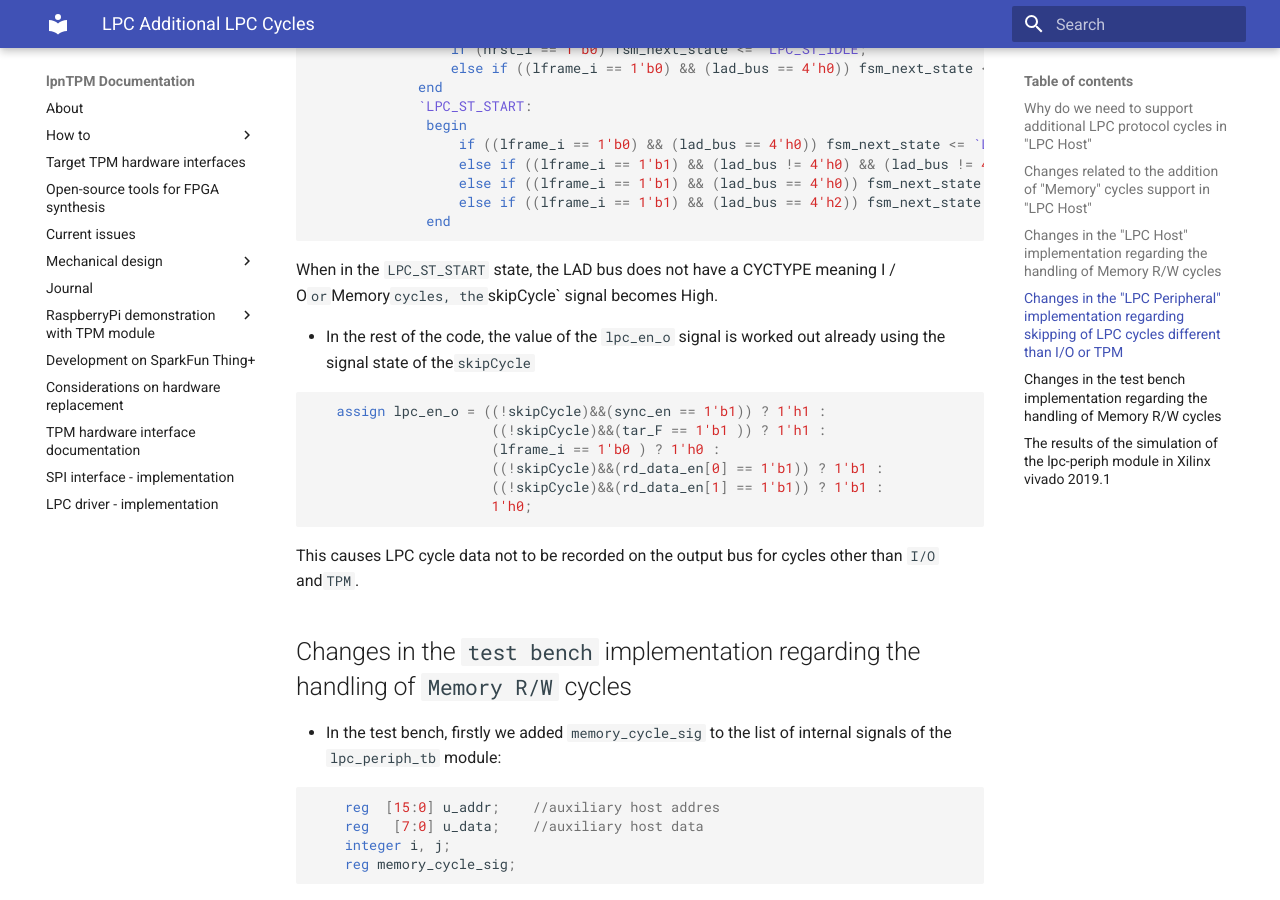
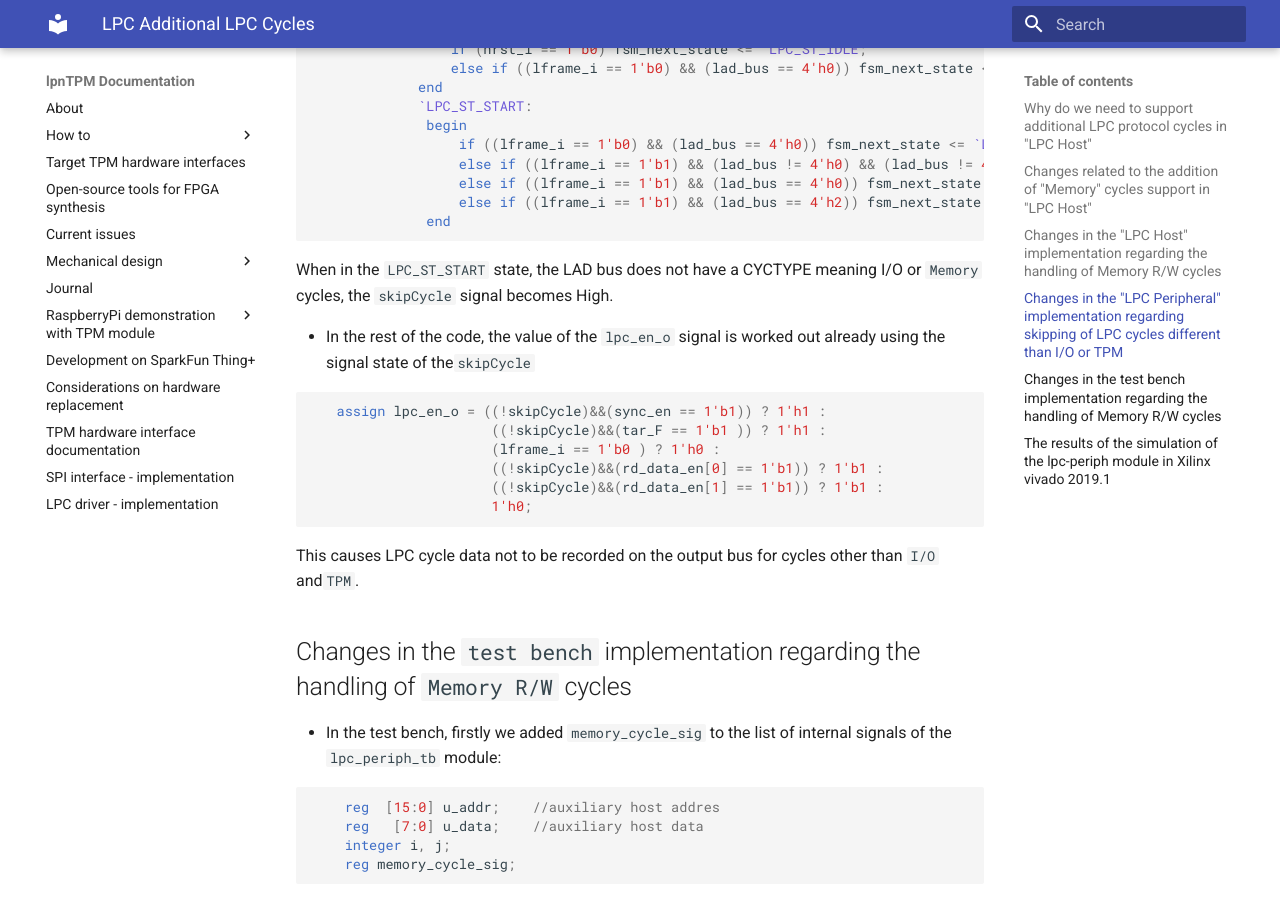
Before and after one commit to lpn-plant/lpntpm-docs, an MkDocs documentation site: the page built from docs/LPC_Additional_LPC_Cycles.md, in a window 1280 px wide and 900 px high, scrolled down 5013 px. Built offline with MkDocs 1.6.1 and Material for MkDocs 9.7.7, drawn with Linux system fonts in a browser that asks for light colours.

````diff
--- a/docs/LPC_Additional_LPC_Cycles.md
+++ b/docs/LPC_Additional_LPC_Cycles.md
@@ -158,7 +158,7 @@ and` LPC_ST_START` were modified:
                   else if ((lframe_i == 1'b1) && (lad_bus == 4'h2)) fsm_next_state <= `LPC_ST_CYCTYPE_WR;
               end
 ```
-When in the `LPC_ST_START` state, the LAD bus does not have a CYCTYPE meaning I / O`
+When in the `LPC_ST_START` state, the LAD bus does not have a CYCTYPE meaning I/O
 or `Memory` cycles, the `skipCycle` signal becomes High.
 
 + In the rest of the code, the value of the `lpc_en_o` signal is worked out already
````
